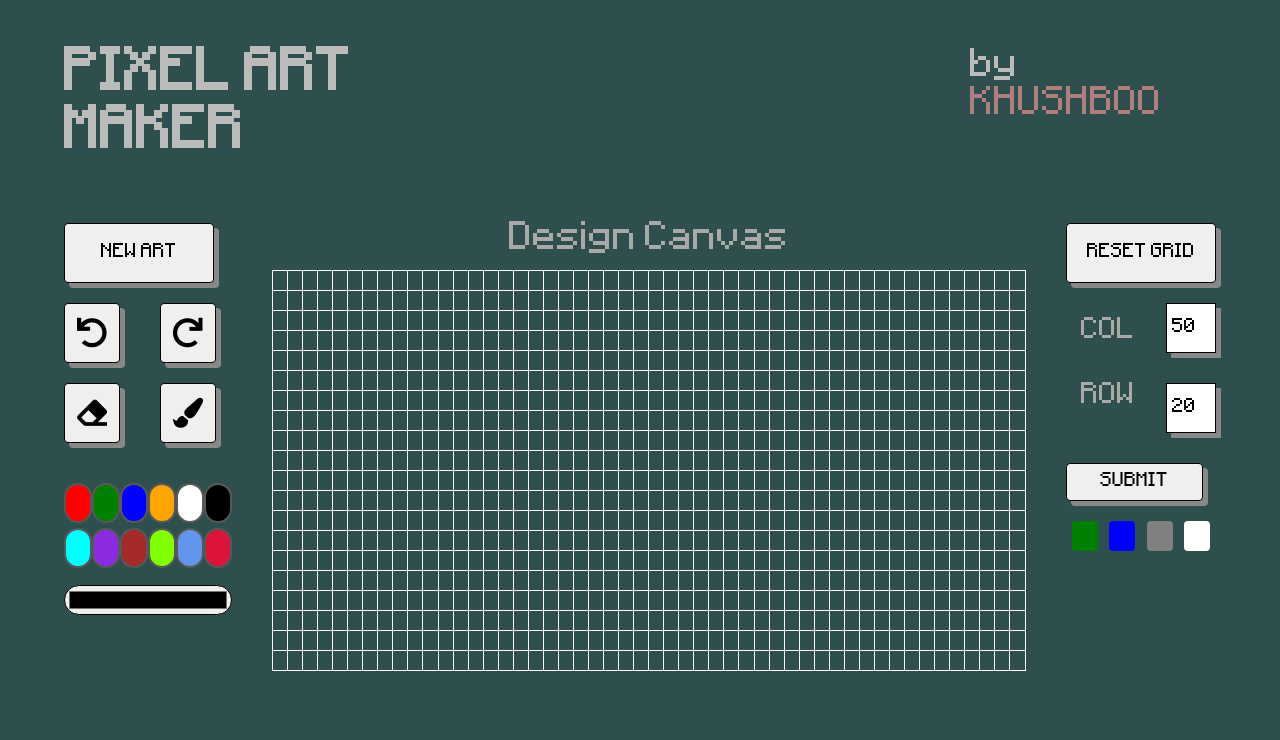
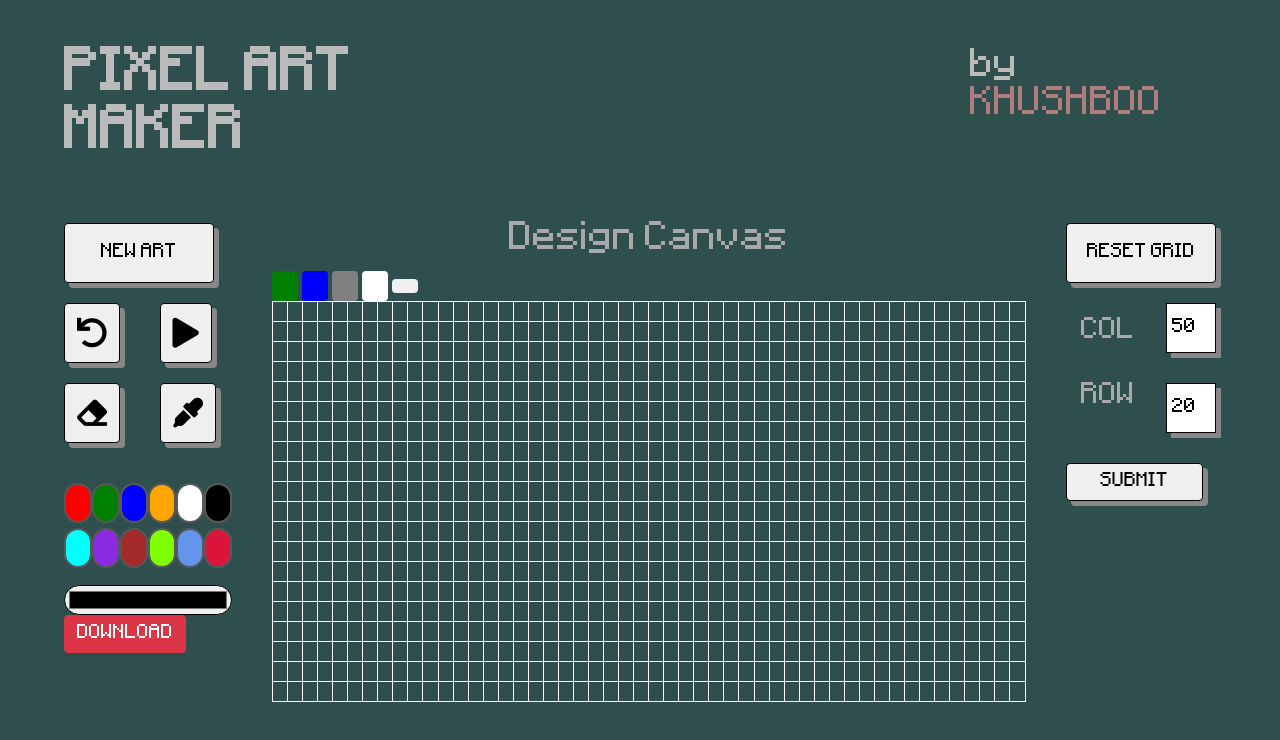
Before and after one commit to khushboo404/Pixel-Art, a plain HTML site: page index.html in a window 1280 px wide. Drawn offline with nearby package versions, Linux system fonts and the light colour scheme.

Commit message:
play button added

```diff
--- a/index.html
+++ b/index.html
@@ -1,17 +1,20 @@
 <!DOCTYPE html>
-<html>
+<html lang="en">
 <head>
+    <meta charset="UTF-8">
     <title>Pixel Art Maker!</title>
     <link rel="stylesheet" href="https://fonts.googleapis.com/css?family=Monoton">
     <link rel="stylesheet" href="https://stackpath.bootstrapcdn.com/bootstrap/4.1.1/css/bootstrap.min.css">
     <script src="https://ajax.googleapis.com/ajax/libs/jquery/3.3.1/jquery.min.js"></script>
-    <script src="https://maxcdn.bootstrapcdn.com/bootstrap/3.3.7/js/bootstrap.min.js"></script>
     <script src="https://ajax.googleapis.com/ajax/libs/jquery/3.3.1/jquery.min.js"></script>
+    <script src="https://html2canvas.hertzen.com/dist/html2canvas.js"></script>
+    <script src="js/FileSaver.min.js"></script>
+    <link rel="stylesheet" href="https://cdnjs.cloudflare.com/ajax/libs/animate.css/3.5.2/animate.min.css">
     <link rel="stylesheet" href="https://use.fontawesome.com/releases/v5.1.0/css/all.css" integrity="sha384-lKuwvrZot6UHsBSfcMvOkWwlCMgc0TaWr+30HWe3a4ltaBwTZhyTEggF5tJv8tbt" crossorigin="anonymous">
     <!-- <link rel="stylesheet" href="css/styles.css"> -->
     <link rel="stylesheet" href="css/pixel.css">
 </head>
-<body>
+<body class="bg">
     <header>
       <div class="project-title">
         <h1>Pixel Art Maker</h1>
@@ -29,11 +32,11 @@
             </div>
             <div class="undo-redo">
               <button type="button" class="btn btn-default" style="margin-right: 20px;"><i class="fas fa-undo"></i></button>
-              <button type="button" class="btn btn-default" style="margin-left: 20px;"><i class="fas fa-redo"></i></button>
+              <button type="button" class="btn btn-default" style="margin-left: 20px;" onclick="play()"><i class="fas fa-play"></i></button>
             </div>
             <div class="eraser-paint">
               <button type="button" class="btn btn-default" onclick="eraser()" style="margin-right: 20px;"><i class="fas fa-eraser"></i></button>
-              <button type="button" class="btn btn-default" style="margin-left: 20px;"><i class="fas fa-paint-brush"></i></button>
+              <button type="button" class="btn btn-default" onclick="selectColor()" style="margin-left: 20px;"><i class="fas fa-eye-dropper"></i></button>
             </div>
             <div class="color-selector-row1">
               <button type="button" class="btn btn-pallete btn-red" onclick="setColor('#FF0000')"></button>
@@ -54,6 +57,9 @@
             <div class="color-selector-colorpicker">
               <input type="color" class="colorpicker" id="colorPicker">
             </div>
+            <div class="download">
+              <button type="button" class="btn btn-danger" onclick="downloadGrid()">DOWNLOAD</button>
+            </div>
           </div>
         </div>
       </div>
@@ -61,6 +67,13 @@
         <div class="mid-panel-base">
           <div class="mid-panel-components">
               <h2>Design Canvas</h2>
+              <div class="animated wobble" id="theme-change">
+                <button type="button" class="btn btn-default" onclick="changeTheme('#001a00')" id="greenBackground"></button>
+                <button type="button" class="btn btn-default" onclick="changeTheme('#00001a')"  id="blueBackground"></button>
+                <button type="button" class="btn btn-default" onclick="changeTheme('#404040')"  id="greyBackground"></button>
+                <button type="button" class="btn btn-default" onclick="changeTheme('#808000')" id="whiteBackground"></button>
+                <button type="button" class="btn btn-default" onclick="addBackground()" id="original"></button>
+                </div>
               <table id="pixelCanvas"></table>
           </div>
         </div>
@@ -85,45 +98,10 @@
                 box-shadow: 5px 5px #888888;">
                 </div>
             </form>
-            <div class="theme-change">
-            <button type="button" class="btn btn-default" onclick="changeTheme('#A52A2A')" id="greenBackground"></button>
-            <button type="button" class="btn btn-default" onclick="changeTheme('#FFFFFF')"  id="blueBackground"></button>
-            <button type="button" class="btn btn-default" onclick="changeTheme('#00FFFF')"  id="greyBackground"></button>
-            <button type="button" class="btn btn-default" onclick="changeTheme('#008000')" id="whiteBackground"></button>
-            </div>
             </div>
             </div>
       </div>
     </div>
-      </div>
-    </div>
-  <!-- <div class="text animated bounce">
-    <h1>Lab: Pixel Art Maker</h1>
-  </div>
-  <div class="text animated rubberBand">
-    <h2>Choose Grid Size</h2>
-  </div>
-    <form id="sizePicker" style="color: wheat;">
-        Grid Height:
-        <input type="number" id="inputHeight" name="height" min="1" value="1"> Grid Width:
-        <input type="number" id="inputWidth" name="width" min="1" value="1">
-        <input type="submit" value="Submit" style="background-color: #ffc107">
-    </form>
-  <div class="text animated rubberBand">
-    <h2>Pick A Color</h2>
-  </div>
-    <input type="color" id="colorPicker">
-
-  	<br>
-  	<br>
-
-	<button type="button" onclick="resetGrid()" class="btn btn-warning">Reset Grid</button>
-  <div class="text animated bounce">
-    <h2>Design Canvas</h2>
-  </div>
-    <table id="pixelCanvas"></table> -->
-
     <script src="js/designs.js"></script>
 </body>
-
 </html>
```
